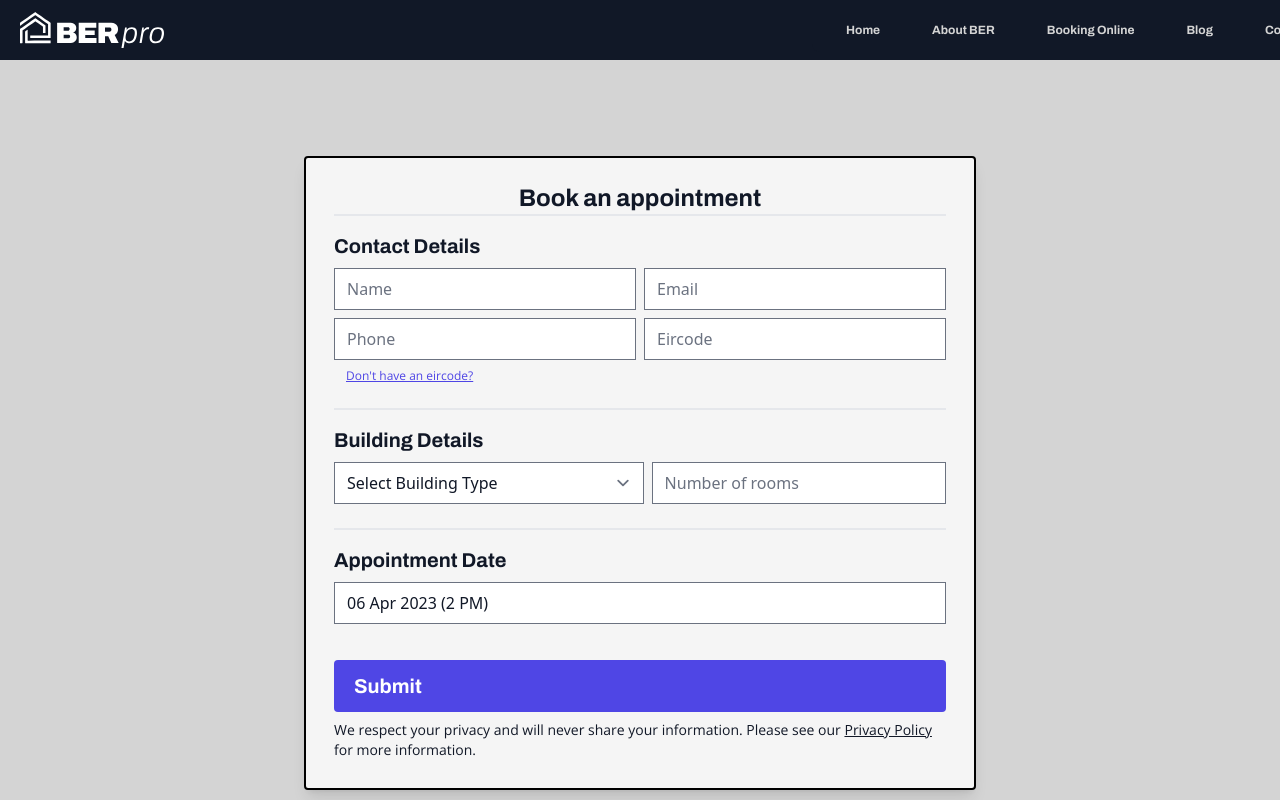
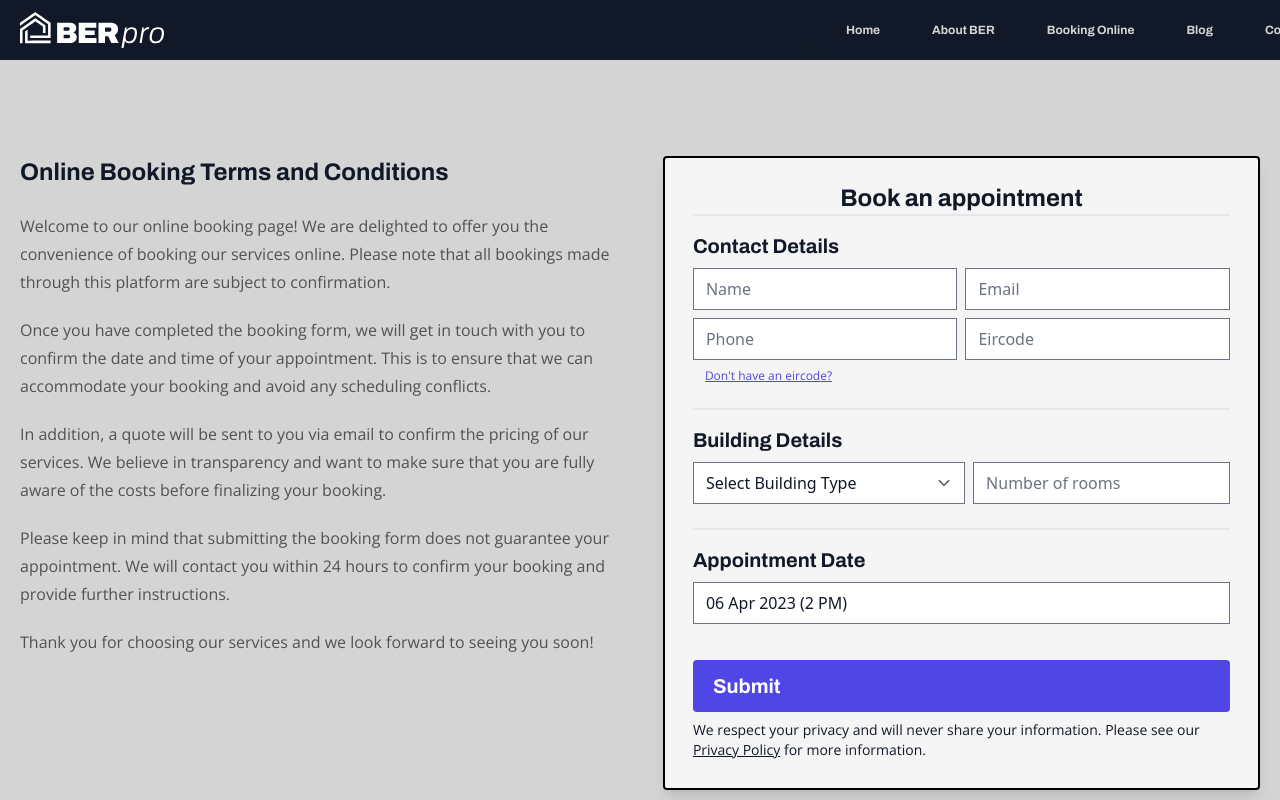
Before and after one commit to murdersnakes/berpro3.0, a Next.js app: page /booking-online in a window 1280 px wide. Shown: the top 800 px of the page. Built offline with nearby package versions, Linux system fonts and the light colour scheme.

Commit message:
booking-online section copy

```diff
--- a/app/booking-online/page.tsx
+++ b/app/booking-online/page.tsx
@@ -3,10 +3,40 @@ import Form from "../components/Form";
 
 export default function page() {
   return (
-    <div className='bg-[var(--text-color)]'>
+    <div className='bg-[var(--text-color)] text-[var(--body-color)]'>
       <div className='cont py-24'>
-        <div>
-            <Form />
+        <div className='flex flex-col md:flex-row gap-12'>
+          <div className='prose prose-h2:font-head prose-p:font-body prose-p:text-neutral-600'>
+            <h2 className=''>Online Booking Terms and Conditions</h2>
+            <p>
+              Welcome to our online booking page! We are delighted to offer you
+              the convenience of booking our services online. Please note that
+              all bookings made through this platform are subject to
+              confirmation.
+            </p>
+            <p>
+              Once you have completed the booking form, we will get in touch
+              with you to confirm the date and time of your appointment. This is
+              to ensure that we can accommodate your booking and avoid any
+              scheduling conflicts.
+            </p>
+            <p>
+              In addition, a quote will be sent to you via email to confirm the
+              pricing of our services. We believe in transparency and want to
+              make sure that you are fully aware of the costs before finalizing
+              your booking.
+            </p>
+            <p>
+              Please keep in mind that submitting the booking form does not
+              guarantee your appointment. We will contact you within 24 hours to
+              confirm your booking and provide further instructions.
+            </p>
+            <p>
+              Thank you for choosing our services and we look forward to seeing
+              you soon!
+            </p>
+          </div>
+          <Form />
         </div>
       </div>
     </div>
```
